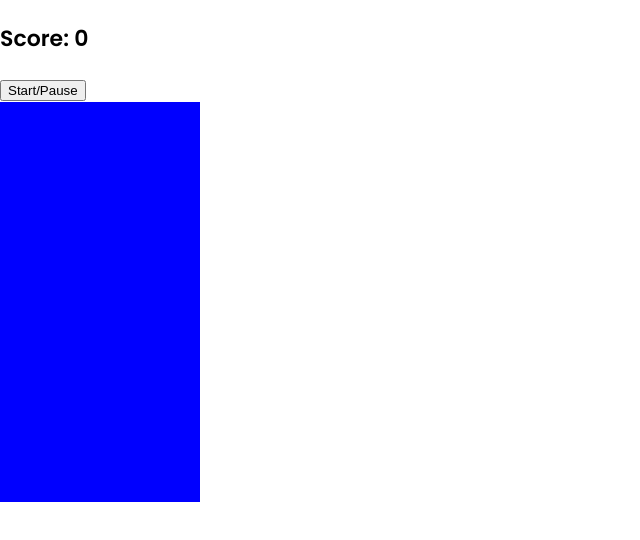
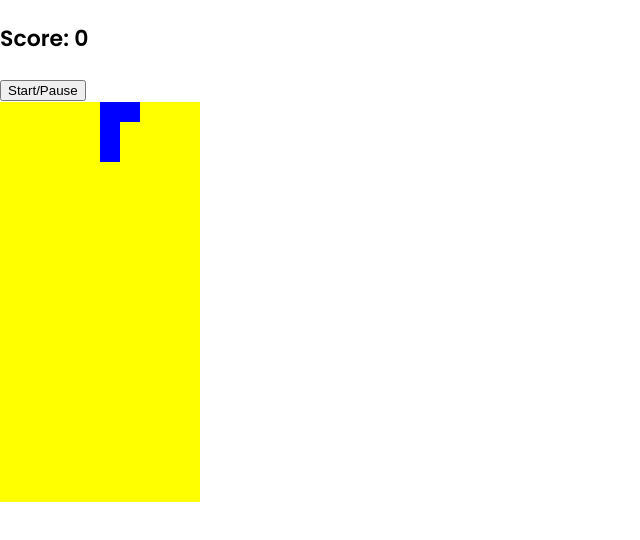
Before and after one commit to mertkaanerdem/Tetris, a plain HTML site: page index.html in a window 1280 px wide. Shown: the whole page, without its empty margins (0-640 px from the left). Drawn offline with Linux system fonts and the light colour scheme.

Commit message:
select a Tetromino -but not randomly-

```diff
--- a/app.js
+++ b/app.js
@@ -40,4 +40,23 @@ document.addEventListener("DOMContentLoaded", () => {
     [1, width + 1, width * 2 + 1, width * 3 + 1],
     [width, width + 1, width + 2, width + 3],
   ];
+
+  const theTetrominoes = [
+    lTetromino,
+    zTetromino,
+    tTetromino,
+    oTetromino,
+    iTetromino,
+  ];
+
+  let currentPosition = 4;
+  let current = theTetrominoes[0][0];
+
+  //draw the first rotation in the first tetromino
+  function draw() {
+    current.forEach((index) => {
+      squares[currentPosition + index].classList.add("tetromino");
+    });
+  }
+  draw();
 });
--- a/style.scss
+++ b/style.scss
@@ -23,6 +23,10 @@ h3 {
   div {
     width:20px;
     height:20px;
-    background-color: blue;
+
   }
 }
+
+.tetromino {
+  background-color:blue
+}
```
Also changed, not shown: style.css, 1 other file.
